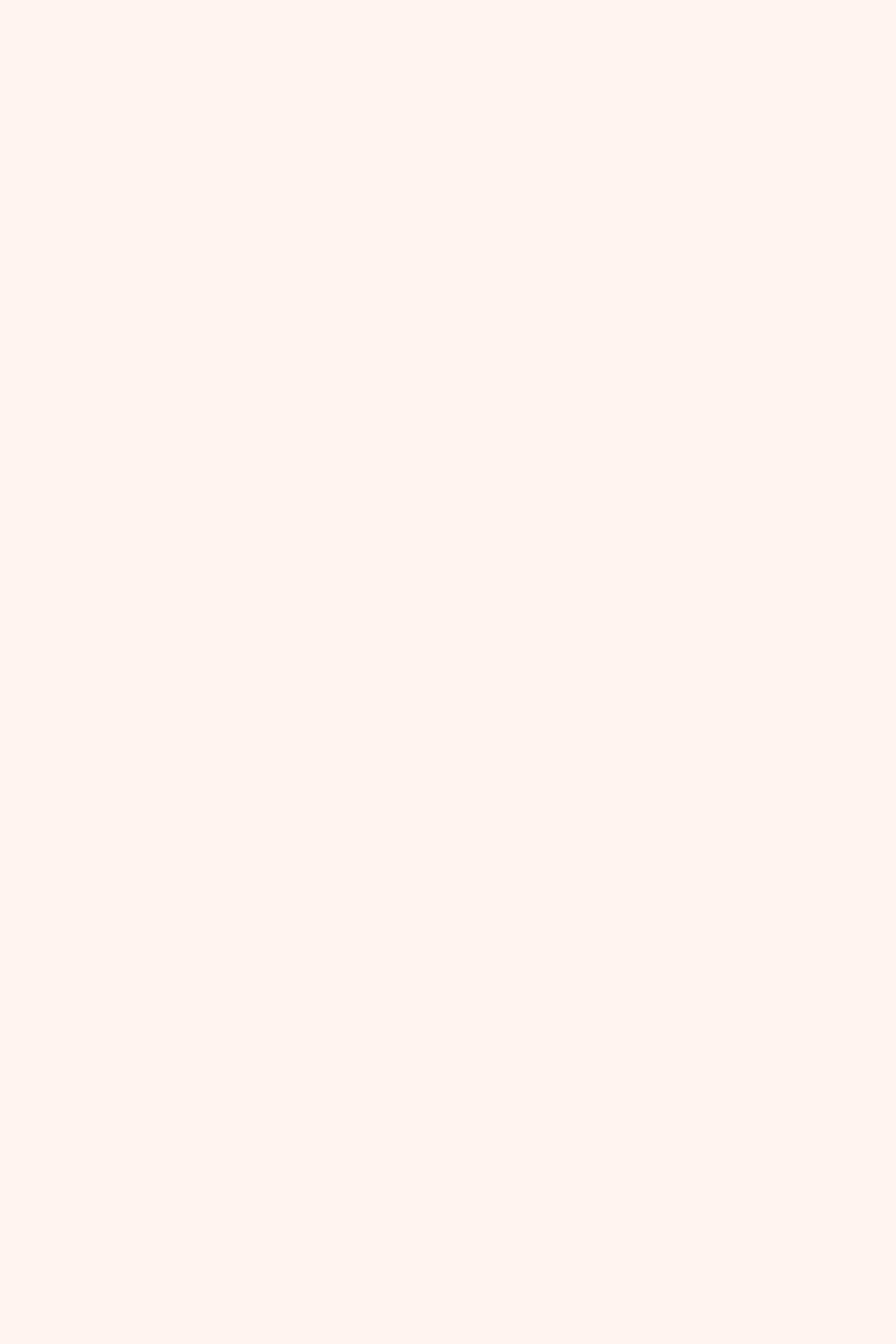
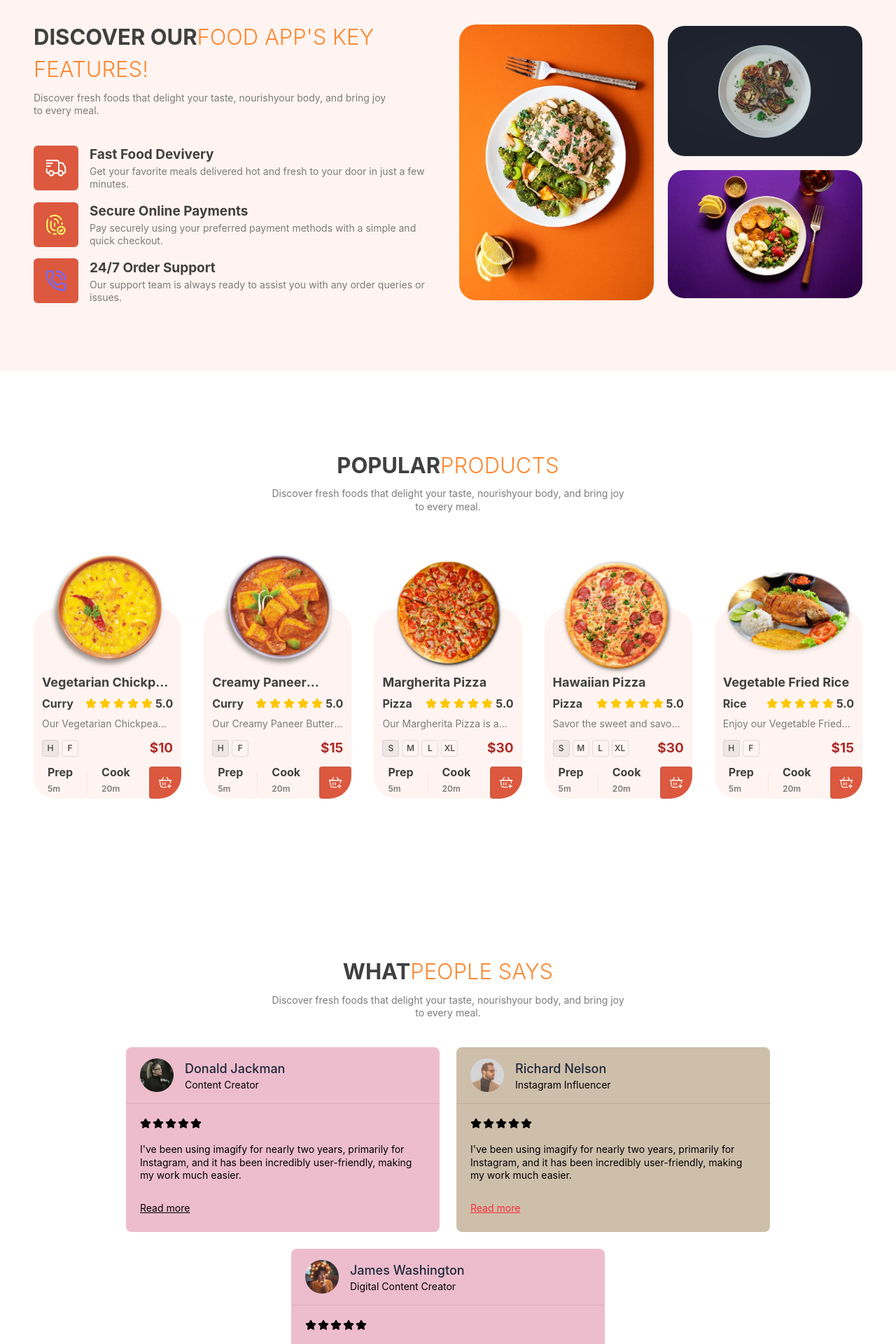
Before and after one commit to marcellandreas/NusaRasa, a React (Vite) app in the folder frontend/: page / in a window 1280 px wide. Shown: the part 1620-3540 px from the top of the page at 70% size. Before the commit the page ends 1602 px from the top, so only its background shows below. Built offline with nearby package versions, Linux system fonts and the light colour scheme; no server answers.

Commit message:
add: About, PopularProduct, and Testi in landing page

```diff
--- a/frontend/src/components/About.jsx
+++ b/frontend/src/components/About.jsx
@@ -1,7 +1,82 @@
 import React from "react";
+import Title from "./ui/Title";
+import { assets } from "../assets/data";
 
 const About = () => {
-  return <div>About</div>;
+  return (
+    <section className=" max-padd-container py-12 xl:py-24">
+      {/* container */}
+      <div className=" flexCenter flex-col gap-16 xl:gap-8 xl:flex-row">
+        {/* left side */}
+        <div className=" flex-1">
+          <Title
+            title1={"Discover Our"}
+            title2={"Food app's key features!"}
+            titleStyles={"pb-10 items-start"}
+            paraStyles={"text-start"}
+          />
+          <div className=" flex flex-col items-start gap-y-4">
+            <div className="flexCenter gap-x-4">
+              <div className=" h-16 min-w-16 bg-solid flexCenter rounded-md">
+                <img
+                  src={assets.delivery}
+                  alt=""
+                  width={32}
+                  className=" invert"
+                />
+              </div>
+              <div>
+                <h4>Fast Food Devivery</h4>
+                <p>
+                  Get your favorite meals delivered hot and fresh to your door
+                  in just a few minutes.
+                </p>
+              </div>
+            </div>
+            <div className="flexCenter gap-x-4">
+              <div className=" h-16 min-w-16 bg-solid flexCenter rounded-md">
+                <img
+                  src={assets.secure}
+                  alt=""
+                  width={32}
+                  className=" invert"
+                />
+              </div>
+              <div>
+                <h4>Secure Online Payments</h4>
+                <p>
+                  Pay securely using your preferred payment methods with a
+                  simple and quick checkout.
+                </p>
+              </div>
+            </div>
+            <div className="flexCenter gap-x-4">
+              <div className=" h-16 min-w-16 bg-solid flexCenter rounded-md">
+                <img src={assets.phone} alt="" width={32} className=" invert" />
+              </div>
+              <div>
+                <h4>24/7 Order Support</h4>
+                <p>
+                  Our support team is always ready to assist you with any order
+                  queries or issues.
+                </p>
+              </div>
+            </div>
+          </div>
+        </div>
+        {/* right side */}
+        <div className=" flex-1 flexCenter gap-5">
+          <div className=" flex-1">
+            <img src={assets.features1} alt="" className=" rounded-3xl" />
+          </div>
+          <div className=" flex-1 flex gap-5 flex-col">
+            <img src={assets.features3} alt="" className=" rounded-3xl" />
+            <img src={assets.features2} alt="" className=" rounded-3xl" />
+          </div>
+        </div>
+      </div>
+    </section>
+  );
 };
 
 export default About;
--- a/frontend/src/components/PopularProduct.jsx
+++ b/frontend/src/components/PopularProduct.jsx
@@ -1,7 +1,35 @@
-import React from "react";
+import React, { useEffect, useState } from "react";
+import Title from "./ui/Title";
+import Item from "./Item";
+import { useAppContext } from "../context/AppContext";
+
+import "swiper/css";
 
 const PopularProduct = () => {
-  return <div>PopularProduct</div>;
+  const [popularProduct, setPopularProduct] = useState([]);
+  const { products } = useAppContext();
+
+  useEffect(() => {
+    const data = products
+      .filter((item) => item.popular && item.inStock)
+      .slice(0, 5);
+
+    console.log(data);
+    setPopularProduct(data);
+  }, [products]);
+
+  return (
+    <section className="max-padd-container py-22 xl:py-28 bg-white">
+      <Title title1={"Popular"} title2={"Products"} titleStyles={"pb-10"} />
+      <div className=" grid grid-cols-1 sm:grid-cols-2 md:grid-cols-3 lg:grid-cols-4 xl:grid-cols-5 gap-8">
+        {popularProduct.map((product) => (
+          <div key={product._id}>
+            <Item product={product} />
+          </div>
+        ))}
+      </div>
+    </section>
+  );
 };
 
 export default PopularProduct;
--- a/frontend/src/components/Testimonials.jsx
+++ b/frontend/src/components/Testimonials.jsx
@@ -1,7 +1,87 @@
 import React from "react";
+import Title from "./ui/Title";
+import { assets } from "../assets/data";
+
+const testimonialsData = [
+  {
+    id: 1,
+    name: "Donald Jackman",
+    role: "Content Creator",
+    image: assets.user1,
+    bg: "bg-[#edbdcd]",
+    textColor: "text-black",
+    linkColor: "text-black",
+    feedback:
+      "I've been using imagify for nearly two years, primarily for Instagram, and it has been incredibly user-friendly, making my work much easier.",
+  },
+  {
+    id: 2,
+    name: "Richard Nelson",
+    role: "Instagram Influencer",
+    image: assets.user2,
+    bg: "bg-[#cebfab]",
+    textColor: "text-black",
+    linkColor: "text-red-500",
+    feedback:
+      "I've been using imagify for nearly two years, primarily for Instagram, and it has been incredibly user-friendly, making my work much easier.",
+  },
+  {
+    id: 3,
+    name: "James Washington",
+    role: "Digital Content Creator",
+    image: assets.user3,
+    bg: "bg-[#edbdcd]",
+    textColor: "text-black",
+    linkColor: "text-red-500",
+    feedback:
+      "I've been using imagify for nearly two years, primarily for Instagram, and it has been incredibly user-friendly, making my work much easier.",
+  },
+];
+
+const TestimonialCard = ({
+  name,
+  role,
+  image,
+  bg,
+  textColor,
+  linkColor,
+  feedback,
+}) => (
+  <div className={`text-sm max-w-md pb-6 rounded-lg overflow-hidden ${bg}`}>
+    <div className="flex items-center gap-4 px-5 py-4 border-slate-900/10 border-b">
+      <img className="h-12 w-12 rounded-full" src={image} alt={name} />
+      <div>
+        <h1 className="text-lg font-medium text-gray-800">{name}</h1>
+        <p className={textColor}>{role}</p>
+      </div>
+    </div>
+    <div className="p-5 pb-7">
+      <div className="flex gap-0.5">
+        {Array(5)
+          .fill(0)
+          .map((_, i) => (
+            <img key={i} src={assets.starBlack} alt="star" width={16} />
+          ))}
+      </div>
+      <p className={`${textColor} mt-5`}>{feedback}</p>
+    </div>
+    <a href="#" className={`${linkColor} underline px-5`}>
+      Read more
+    </a>
+  </div>
+);
 
 const Testimonials = () => {
-  return <div>Testimonials</div>;
+  return (
+    <section className="max-padd-container py-20 xl:py-28 bg-white">
+      <Title title1="What" title2="People Says" titleStyles="pb-10" />
+      <div className="flex flex-wrap items-center justify-center gap-6">
+        {testimonialsData.map((testimonial) => (
+          <TestimonialCard key={testimonial.id} {...testimonial} />
+        ))}
+      </div>
+    </section>
+  );
 };
 
 export default Testimonials;
--- a/frontend/src/pages/Home.jsx
+++ b/frontend/src/pages/Home.jsx
@@ -1,12 +1,18 @@
 import React from "react";
 import Hero from "../components/Hero";
 import NewArrivals from "../components/NewArrivals";
+import About from "../components/About";
+import PopularProduct from "../components/PopularProduct";
+import Testimonials from "../components/Testimonials";
 
 const Home = () => {
   return (
     <section>
       <Hero />
-      <NewArrivals />s
+      <NewArrivals />
+      <About />
+      <PopularProduct />
+      <Testimonials />
     </section>
   );
 };
```
